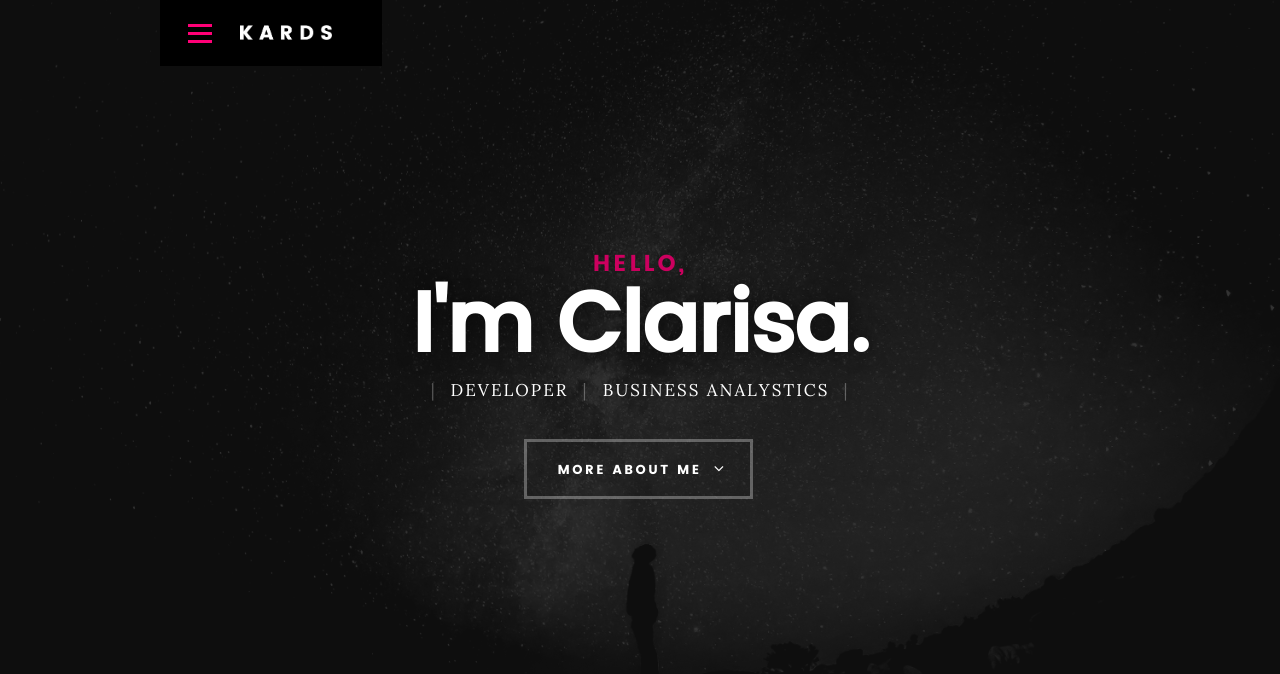
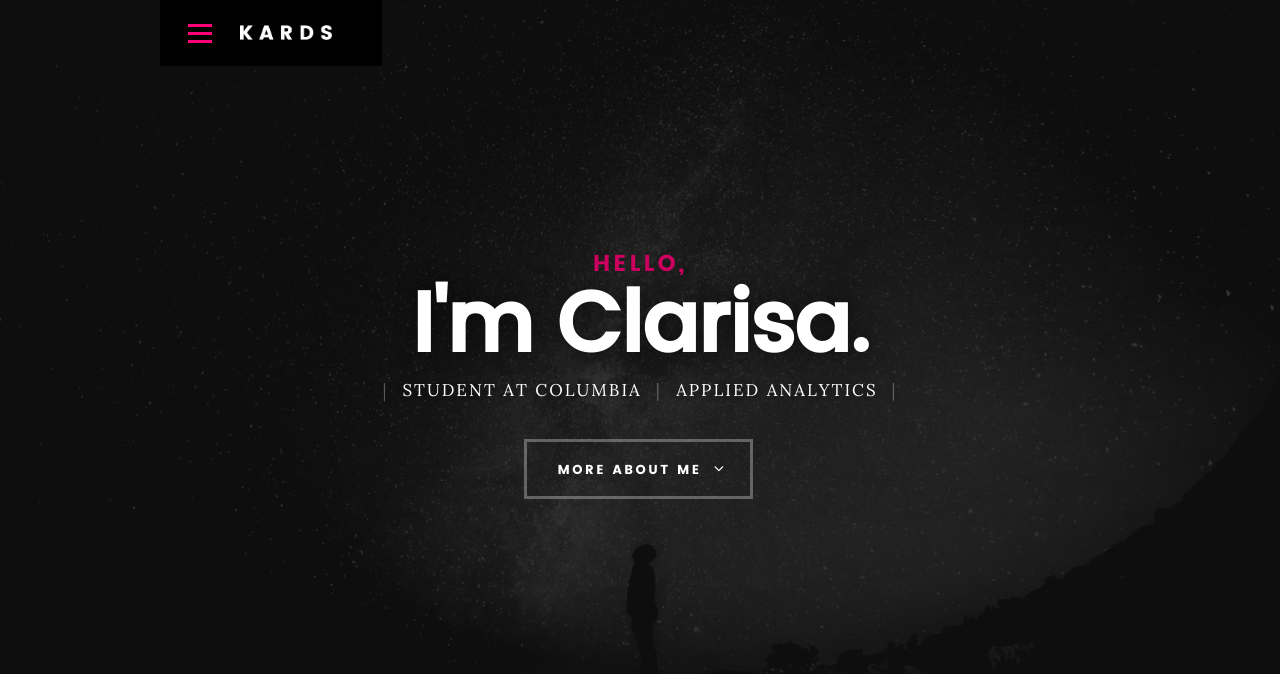
Before and after one commit to clarisabuenrostro/clarisabuenrostro.github.io, a plain HTML site: page index.html in a window 1280 px wide. Shown: the top 674 px of the page. Drawn offline with Linux system fonts and the light colour scheme; files whose address does not match are found by name.

Commit message:
Updated Analytics Typo

```diff
--- a/index.html
+++ b/index.html
@@ -77,8 +77,8 @@
 	   			<h1>I'm Clarisa.</h1>
 
 	   			<p class="intro-position">
-	   				<span>Developer</span>
-	   				<span>Business Analystics</span>
+	   				<span>Student at Columbia</span>
+	   				<span>Applied Analytics</span>
 	   			</p>
 
 	   			<a class="button stroke smoothscroll" href="#about" title="">More About Me</a>
```
